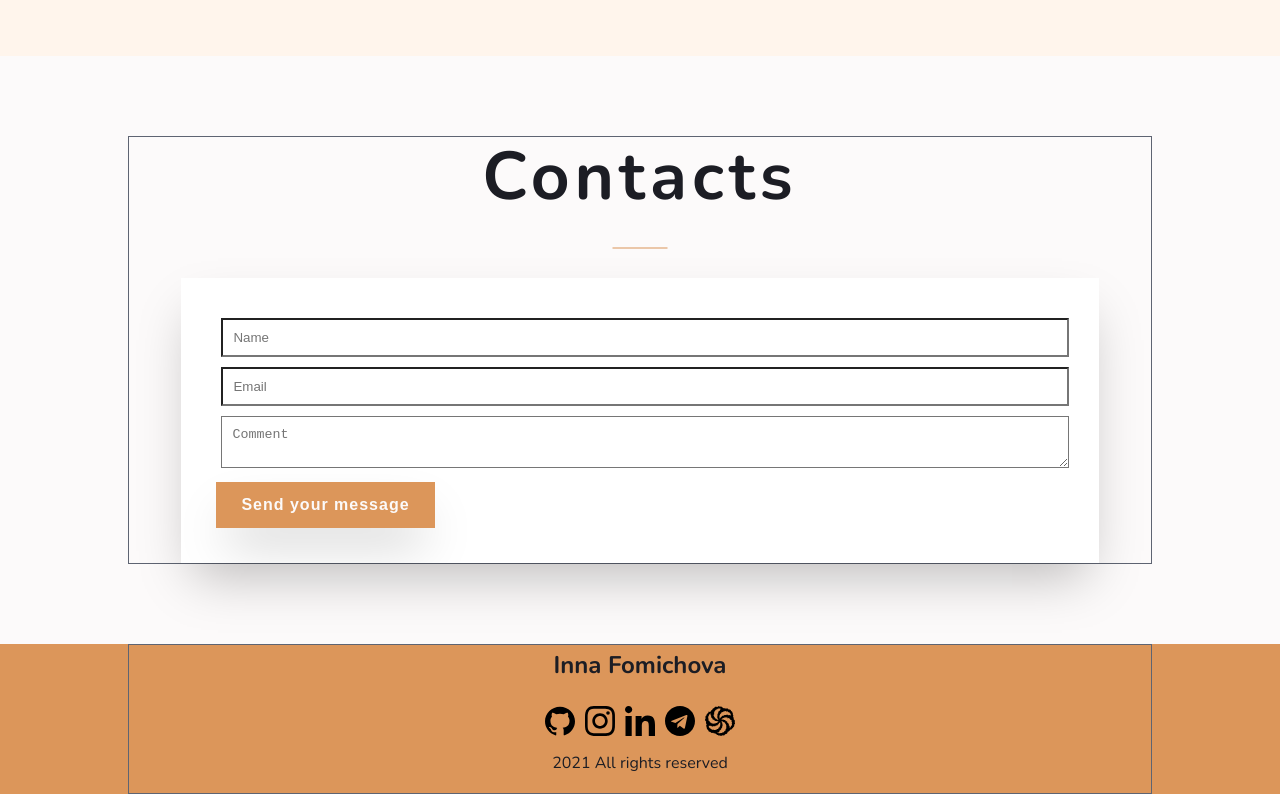
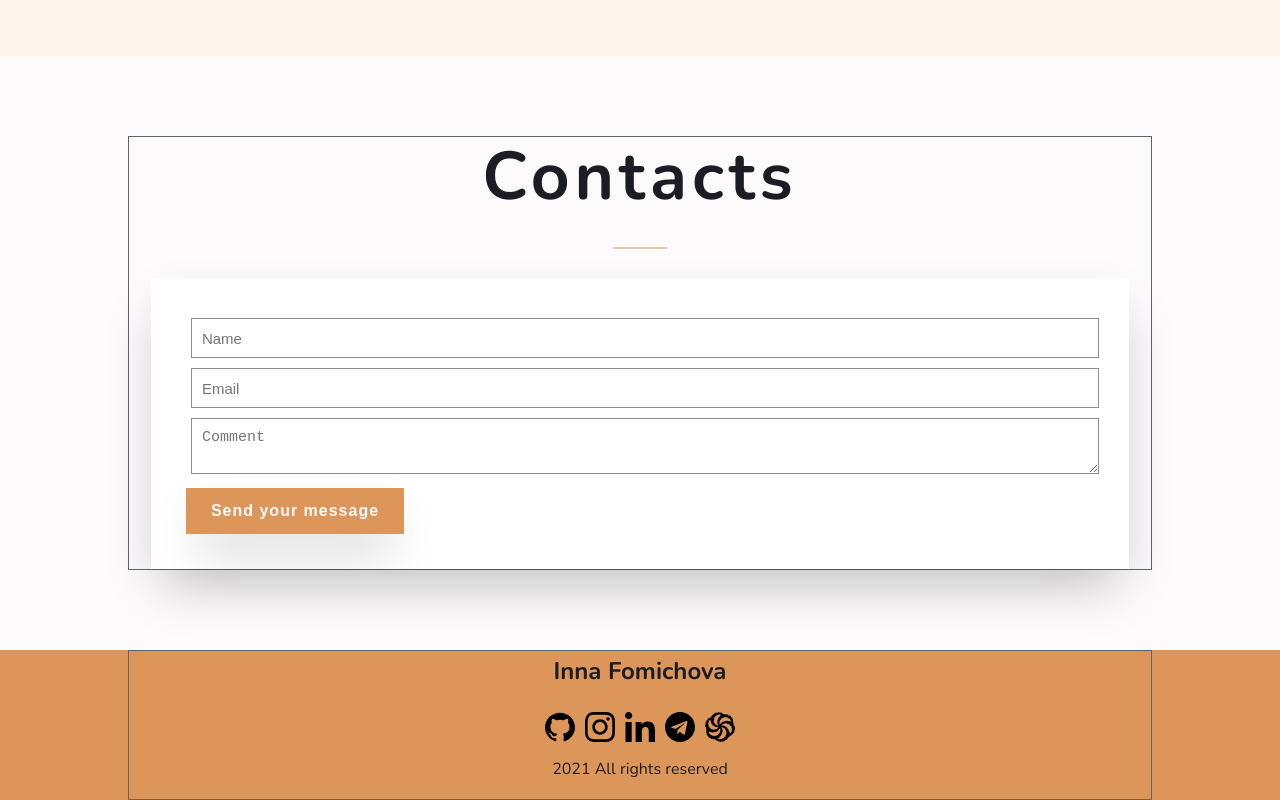
Before and after one commit to Inna3112/Portfolio, a React (Create React App) app: page / in a window 1280 px wide. Shown: the part 2194-2994 px from the top of the page. Built offline with nearby package versions, Linux system fonts and the light colour scheme.

Commit message:
Contacts updated

```diff
--- a/src/components/Contacts/Contacts.module.css
+++ b/src/components/Contacts/Contacts.module.css
@@ -1,3 +1,7 @@
+* {
+    outline: none !important;
+}
+
 .contactsBlock {
     /*height: 100vh;*/
     background-color: #fcfafa;
@@ -23,19 +27,26 @@
     /*align-items: center;*/
 
 }
+
 .contactForm input, .contactForm textarea {
     width: 100%;
     margin: 5px;
     padding: 10px;
     background-color: #fff;
-    color: #fff;
-    /*outline: none;*/
-    /*border: #5e6472;*/
+    border-radius: 0;
+    border: 1px solid rgba(28,29,36,.5);
+    height: 40px;
+    box-shadow: none!important;
+    font-size: 15px;
+    color: #1c1d24;
 }
-.contactForm input:focus, .contactForm textarea:focus {
+.contactForm textarea {
+    height: inherit;
+}
+.formControl:focus {
     outline: #dc965a;
+}
 
-}
 .contactBtn {
     font-size: 12px;
     text-transform: uppercase;
--- a/src/components/Contacts/Contacts.tsx
+++ b/src/components/Contacts/Contacts.tsx
@@ -12,9 +12,9 @@ export const Contacts = () => {
                 <Title text={'Contacts'} />
                 {/*<h2 className={s.title}>Contacts</h2>*/}
                 <form className={s.contactForm}>
-                    <input type="text" placeholder={'Name'}/>
-                    <input type="text" placeholder={'Email'}/>
-                    <textarea placeholder={'Comment'}/>
+                    <input className={s.formControl} type='text' placeholder={'Name'}/>
+                    <input className={s.formControl} type='text' placeholder={'Email'}/>
+                    <textarea className={s.formControl} placeholder={'Comment'}/>
                     <Button title={'Send your message'} type='submit' />
                     {/*<button className={s.contactBtn} type="submit"> Send </button>*/}
                 </form>
```
